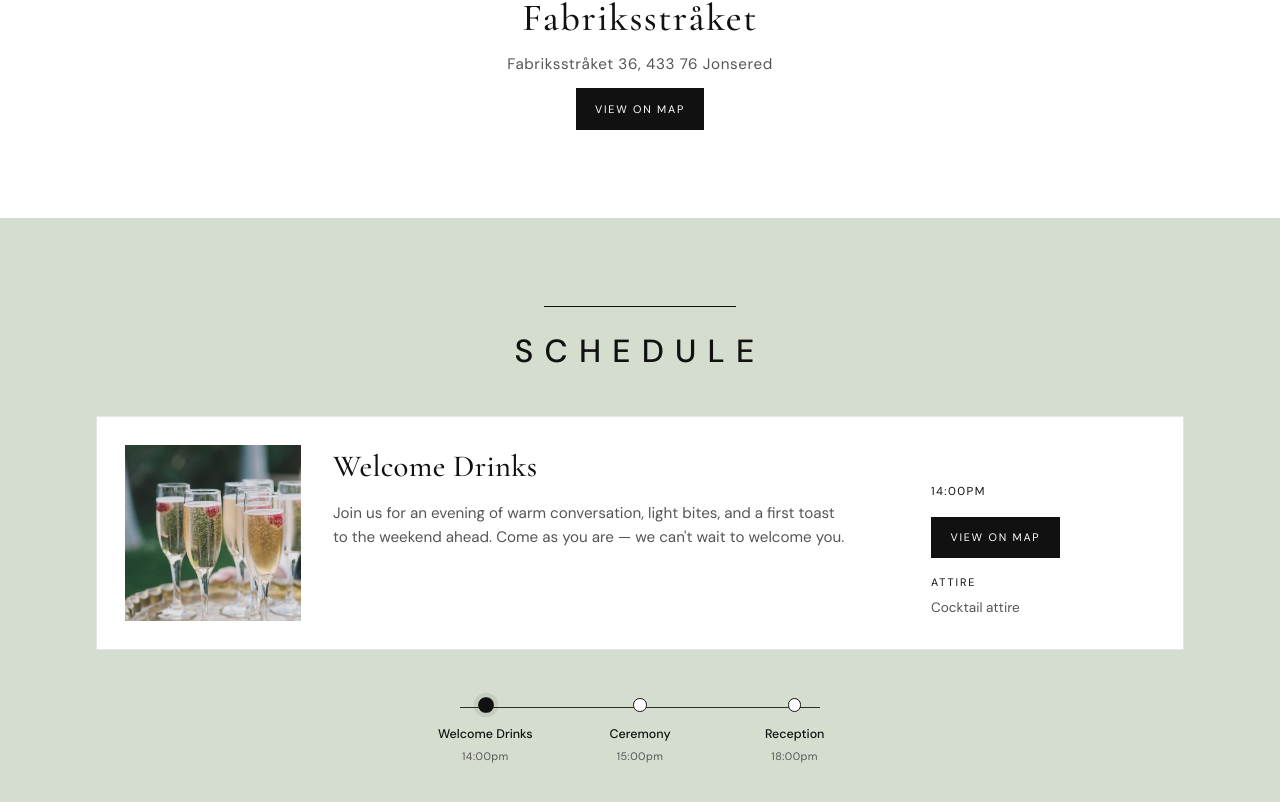
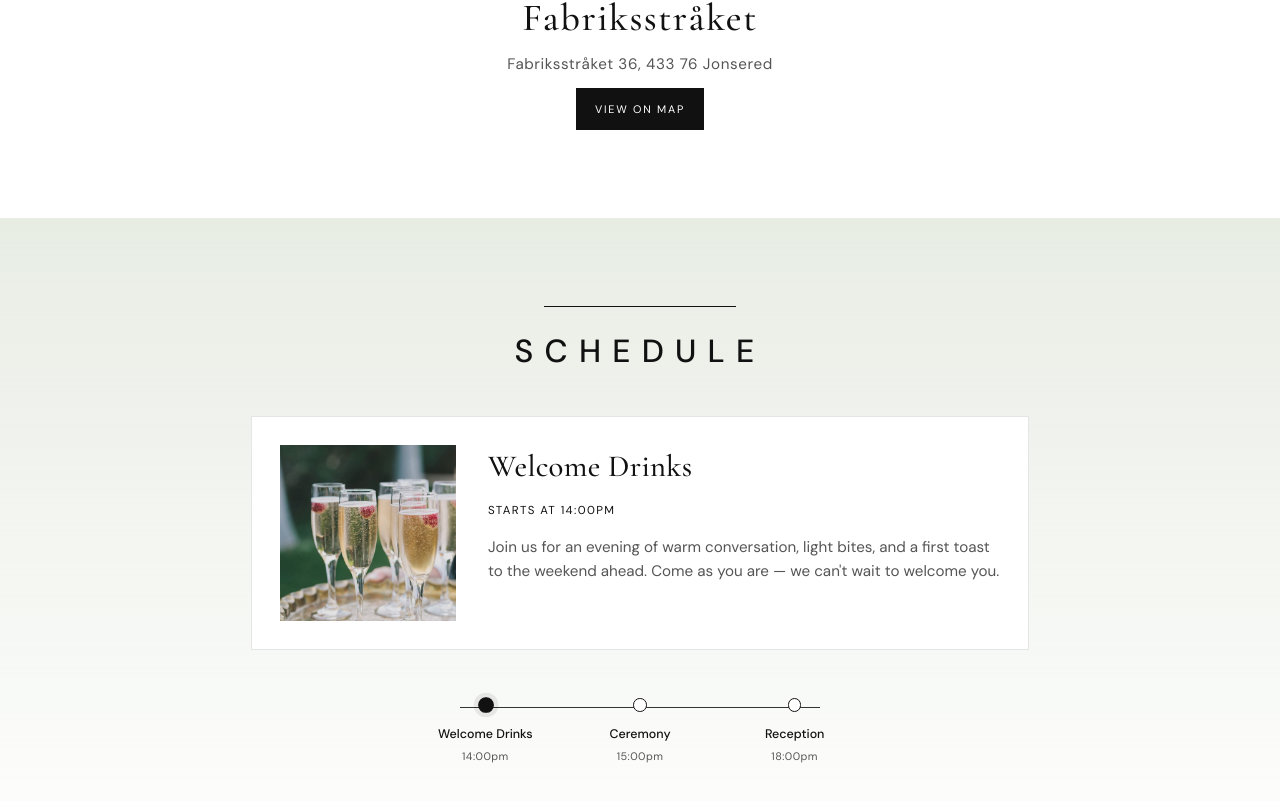
Before and after one commit to annexsy/annico, a React (Vite) app in the folder frontend/: page / in a window 1280 px wide. Shown: the part 923-1725 px from the top of the page. Built offline with nearby package versions, Linux system fonts and the light colour scheme.

Commit message:
Adjust EventPanel

```diff
--- a/frontend/src/components/EventPanel.css
+++ b/frontend/src/components/EventPanel.css
@@ -1,8 +1,12 @@
 .event-panel {
   display: grid;
-  grid-template-columns: 11rem 1fr 14rem;
+  grid-template-columns: 11rem minmax(0, 32rem);
+  justify-content: center;
   gap: 2rem;
   align-items: start;
+  width: fit-content;
+  max-width: 100%;
+  margin-inline: auto;
   padding: 1.75rem;
   border: 1px solid var(--color-border);
   background: var(--color-bg);
@@ -41,19 +45,12 @@
   max-width: 32rem;
 }
 
-.event-panel__meta {
-  display: flex;
-  flex-direction: column;
-  gap: 1rem;
-  padding-top: 0.25rem;
-}
-
-.event-panel__venue,
-.event-panel__datetime {
+.event-panel__time {
   font-size: 0.72rem;
   letter-spacing: 0.12em;
   text-transform: uppercase;
   line-height: 1.55;
+  margin-bottom: 1rem;
 }
 
 .event-panel__map {
@@ -102,20 +99,12 @@
 
 @media (max-width: 900px) {
   .event-panel {
-    grid-template-columns: 8.5rem 1fr;
+    grid-template-columns: 8.5rem minmax(0, 32rem);
   }
 
   .event-panel__image-wrap {
     width: 8.5rem;
     height: 8.5rem;
-  }
-
-  .event-panel__meta {
-    grid-column: 1 / -1;
-    flex-direction: row;
-    flex-wrap: wrap;
-    align-items: start;
-    gap: 1.25rem 2rem;
   }
 }
 
--- a/frontend/src/components/EventPanel.jsx
+++ b/frontend/src/components/EventPanel.jsx
@@ -14,36 +14,8 @@ export default function EventPanel({ event }) {
 
       <div className="event-panel__body">
         <h3 className="event-panel__title">{event.title}</h3>
+        <p className="event-panel__time">Starts at {event.timeLabel}</p>
         <p className="event-panel__description">{event.description}</p>
-      </div>
-
-      <div className="event-panel__meta">
-        <p className="event-panel__venue">
-          {event.venue}
-          {event.address ? (
-            <>
-              <br />
-              {event.address}
-            </>
-          ) : null}
-        </p>
-        <p className="event-panel__datetime">
-          {event.dateLabel}
-          <br />
-          {event.timeLabel}
-        </p>
-        <a
-          className="event-panel__map"
-          href={event.mapUrl}
-          target="_blank"
-          rel="noreferrer"
-        >
-          View on Map
-        </a>
-        <div className="event-panel__attire">
-          <span className="event-panel__attire-label">Attire</span>
-          <p>Cocktail attire</p>
-        </div>
       </div>
     </article>
   );
--- a/frontend/src/components/Schedule.css
+++ b/frontend/src/components/Schedule.css
@@ -1,5 +1,6 @@
 .schedule {
-  background: var(--color-bg-pastel-green);
+  background: linear-gradient(180deg, rgba(213, 222, 206, 0.55), rgba(255, 255, 255, 0.95)),
+  var(--color-bg);
   padding: var(--space-section) 1.5rem calc(var(--space-section) + 1rem);
 }
 
```
